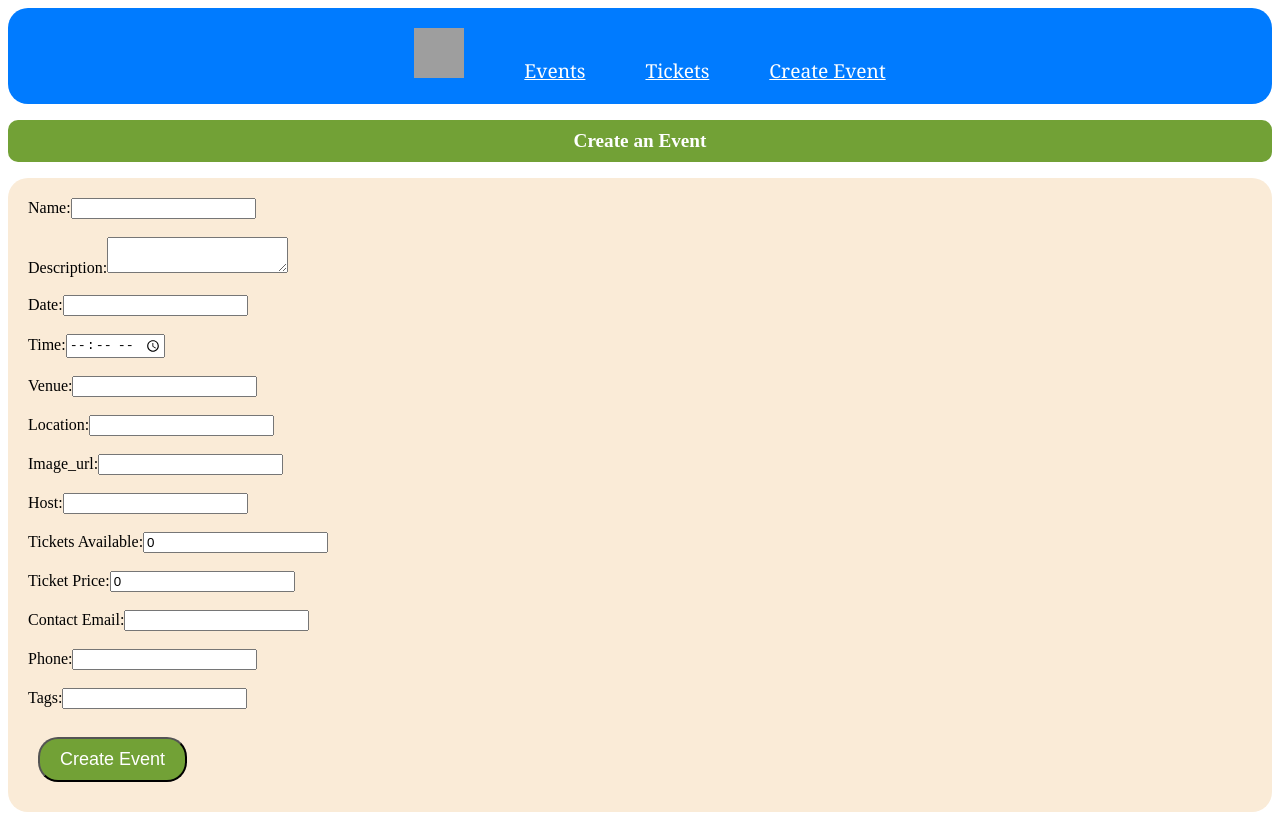
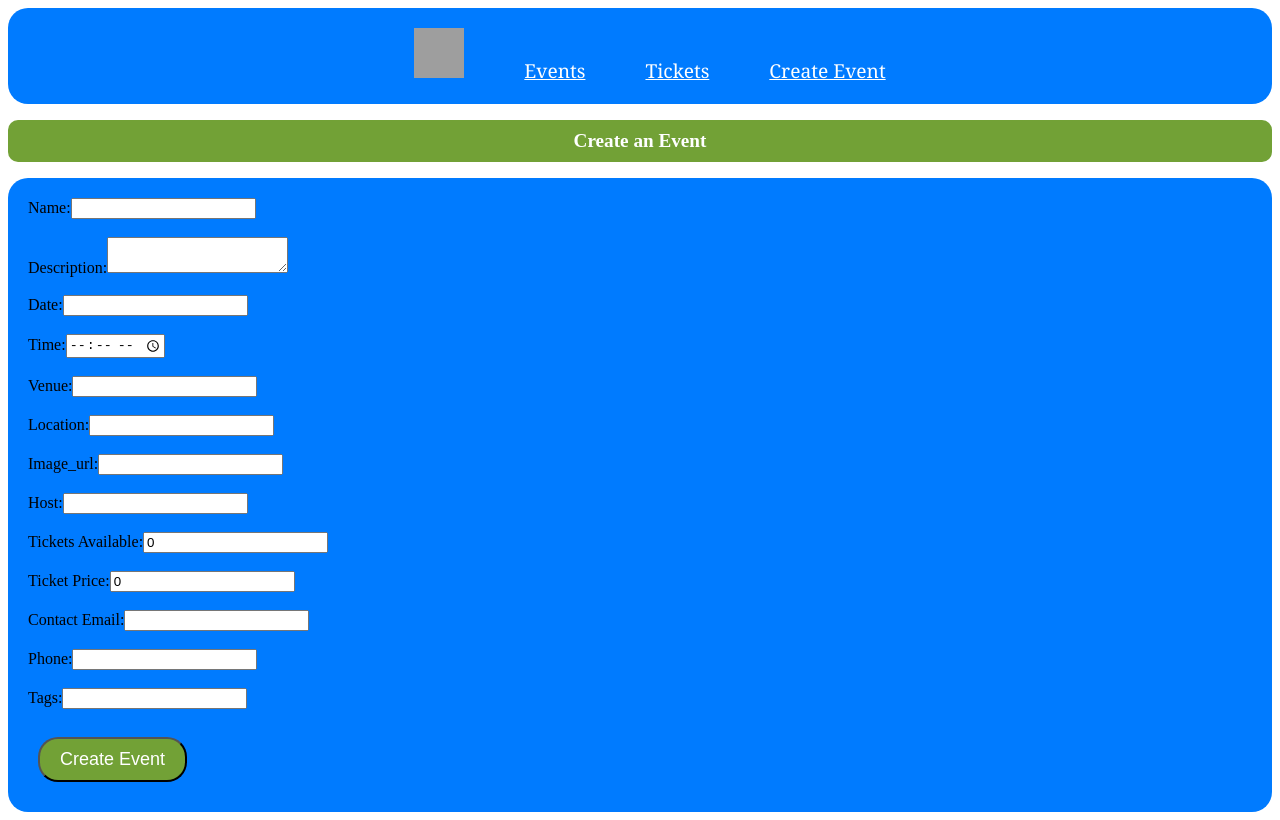
Before and after one commit to Evanny254/Safari-Ticketing-App, a React (Vite) app: page /create-event in a window 1280 px wide. Built offline with nearby package versions, Linux system fonts and the light colour scheme; grey boxes are pictures that could not be loaded.

Commit message:
Update EventForm/App.css

```diff
--- a/src/App.css
+++ b/src/App.css
@@ -211,7 +211,7 @@ home-container {
 }
 
 .Form {
-  background-color: antiquewhite;
+  background-color: #007bff;
   border-radius: 20px;
   padding: 20px;
 }
```
